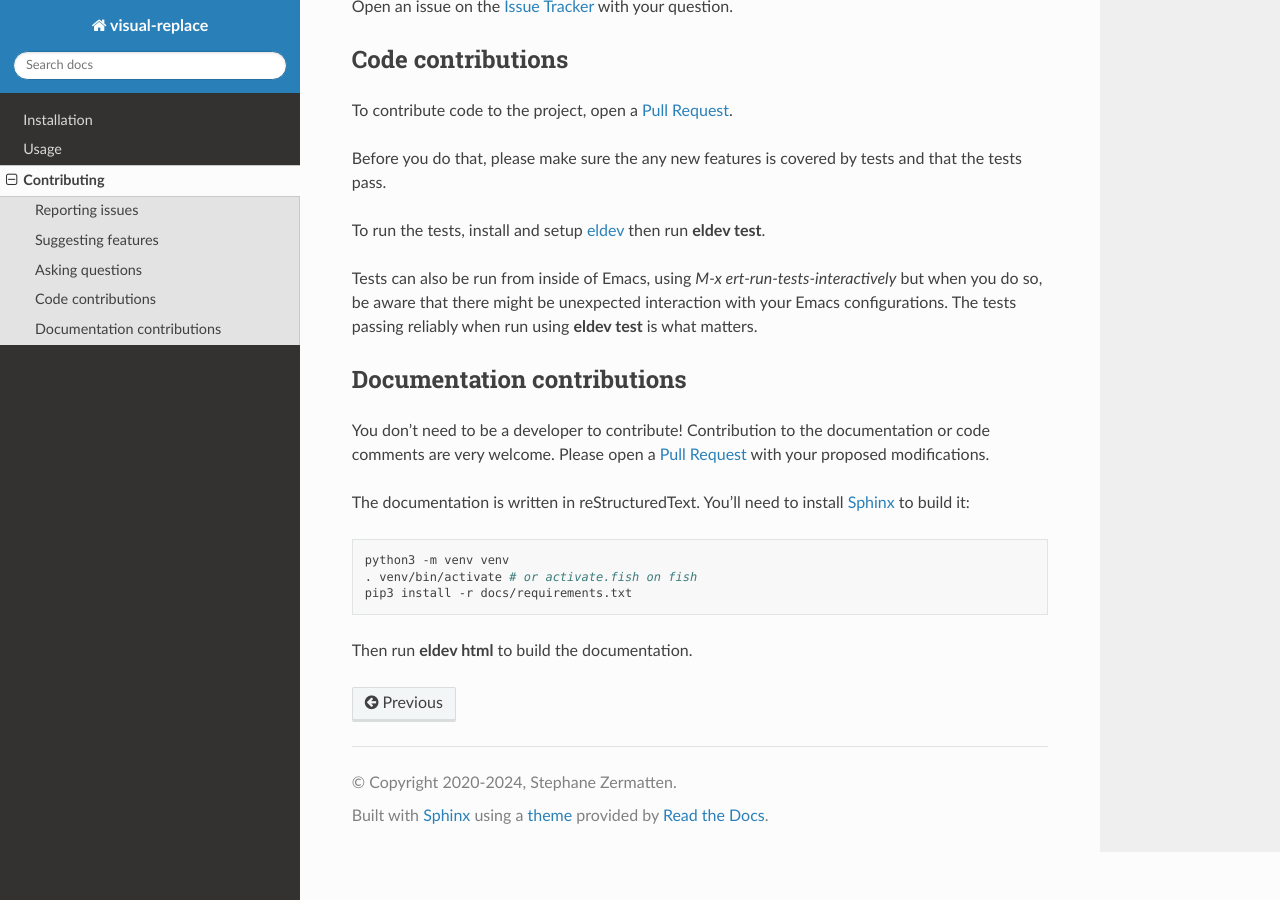
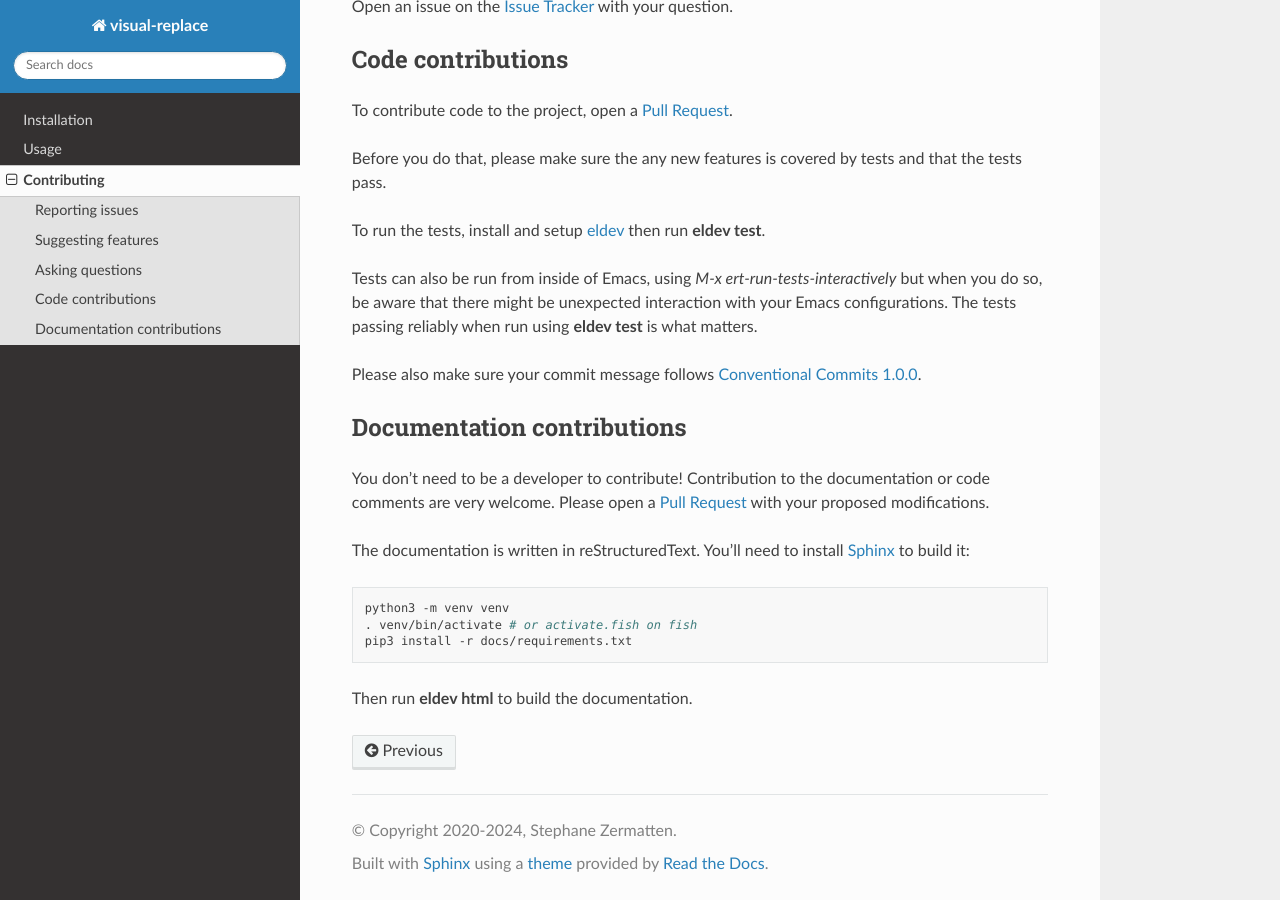
Before and after one commit to szermatt/visual-replace, a Sphinx documentation site: the page built from docs/source/contrib.rst, in a window 1280 px wide and 900 px high, scrolled down 843 px. Built offline with Sphinx 7.4.7 and the Read the Docs theme 3.1.0, drawn with Linux system fonts in a browser that asks for light colours.

Commit message:
docs: Mention conventional commit in contrib.rst

```diff
--- a/docs/source/contrib.rst
+++ b/docs/source/contrib.rst
@@ -62,6 +62,9 @@ might be unexpected interaction with your Emacs configurations. The
 tests passing reliably when run using :command:`eldev test` is what
 matters.
 
+Please also make sure your commit message follows `Conventional
+Commits 1.0.0 <https://www.conventionalcommits.org/en/v1.0.0/>`_.
+
 .. _eldev: https://github.com/emacs-eldev/eldev
 
 Documentation contributions
```
Also changed, not shown: 1 other file.
